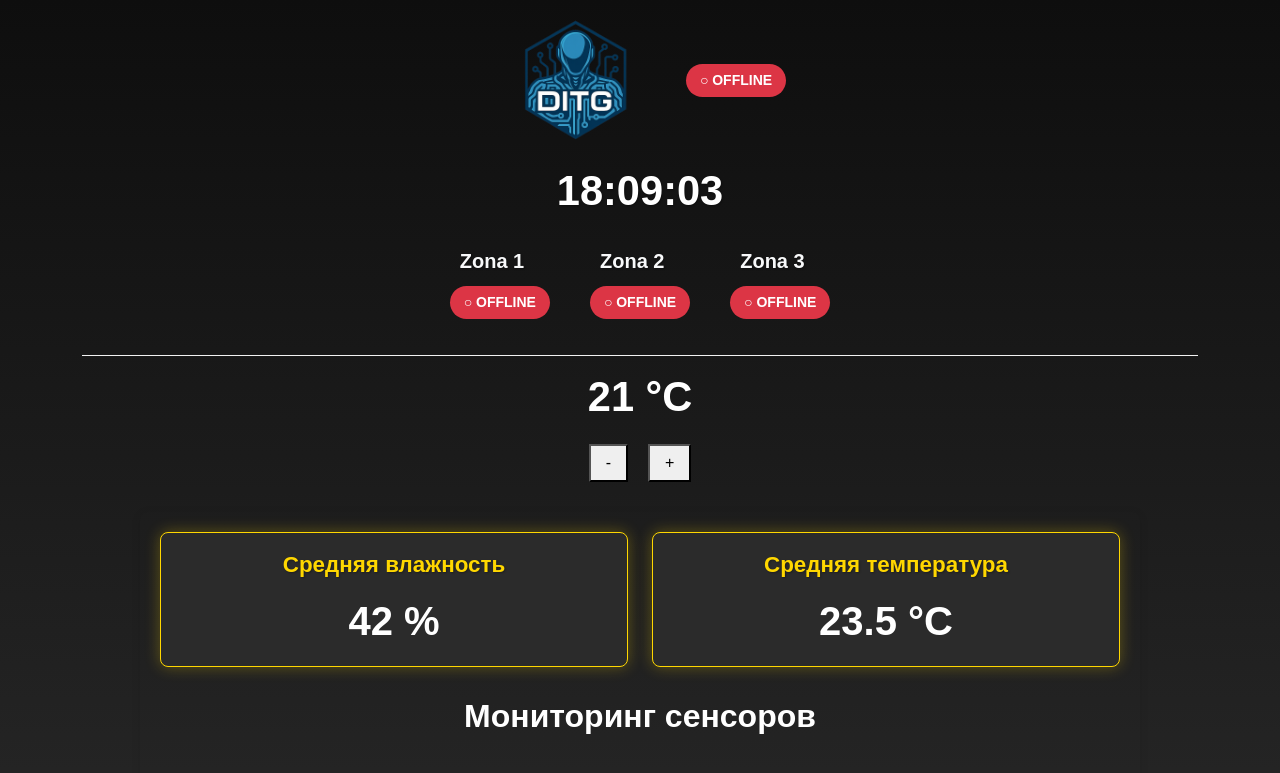
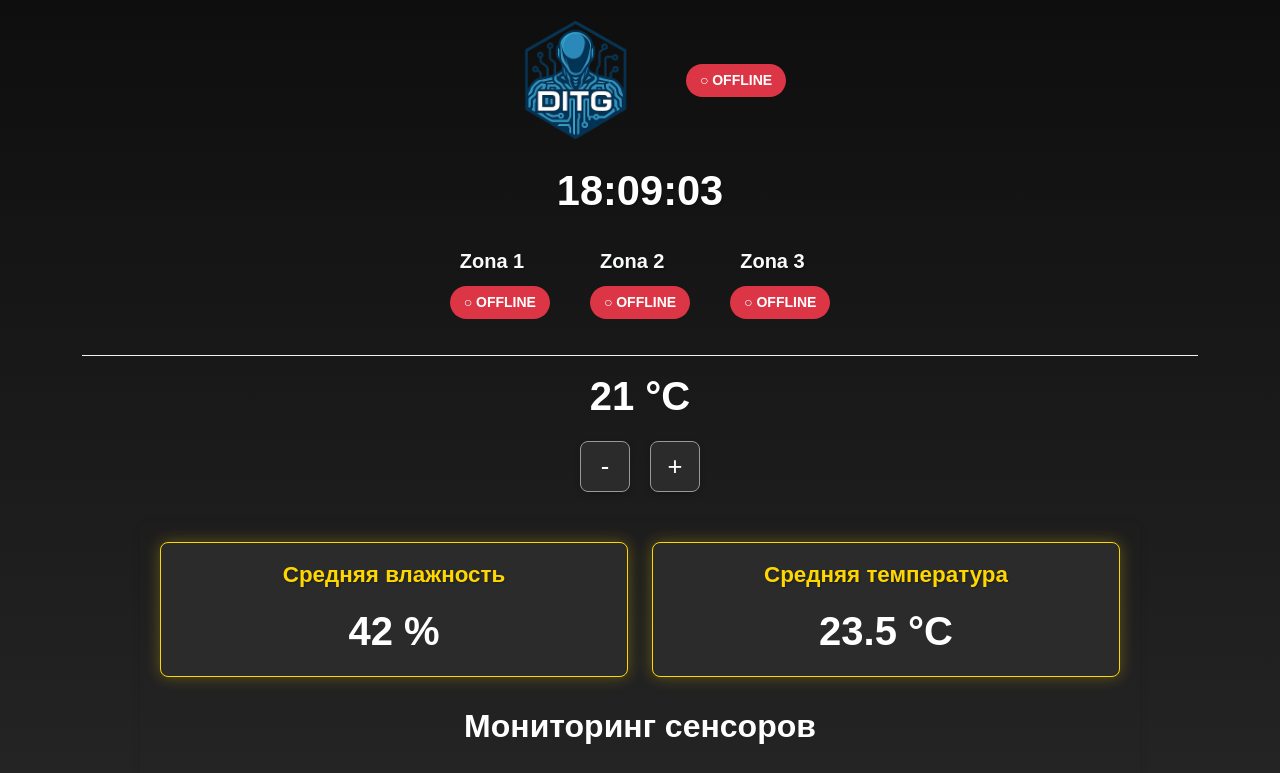
Before and after one commit to DITGDIGENTIS/ditgdigentis, a Next.js app: page / in a window 1280 px wide. Shown: the top 773 px of the page. Built offline with nearby package versions, Linux system fonts and the light colour scheme; no server answers.

Commit message:
zona temperature

```diff
--- a/src/components/ZonaTemperature.tsx
+++ b/src/components/ZonaTemperature.tsx
@@ -28,15 +28,23 @@ export default function ZonaTemperature() {
   const temperatureBlockStyle: CSSProperties = {
     color: "#FFF",
     marginBottom: "15px",
-    fontSize: "2.6rem",
+    fontSize: "2.5rem",
     fontWeight: "600",
   };
 
+  // Новый, более «красивый» стиль для кнопок
   const buttonStyle: CSSProperties = {
     margin: "0 10px",
-    fontSize: "1em",
-    padding: "5px 15px",
+    width: "50px",
+    fontSize: "1.6em",
+    padding: "5px 16px",
     cursor: "pointer",
+    backgroundColor: "#2B2B2B",
+    color: "#fff",
+    border: "1px solid #999",
+    borderRadius: "8px",
+    boxShadow: "0 2px 6px rgba(0,0,0,0.2)",
+    transition: "background-color 0.3s ease, box-shadow 0.3s ease",
   };
 
   return (
```
